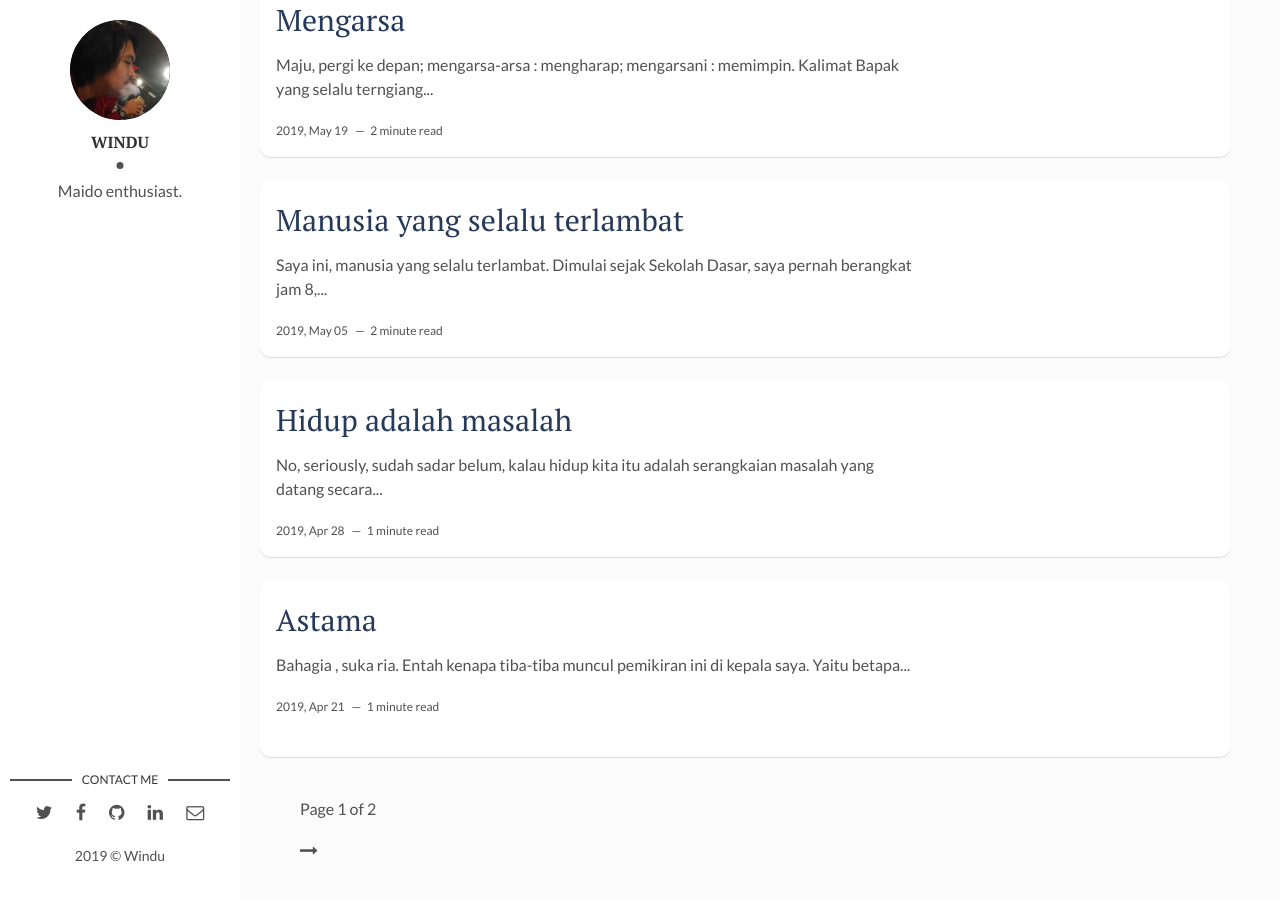
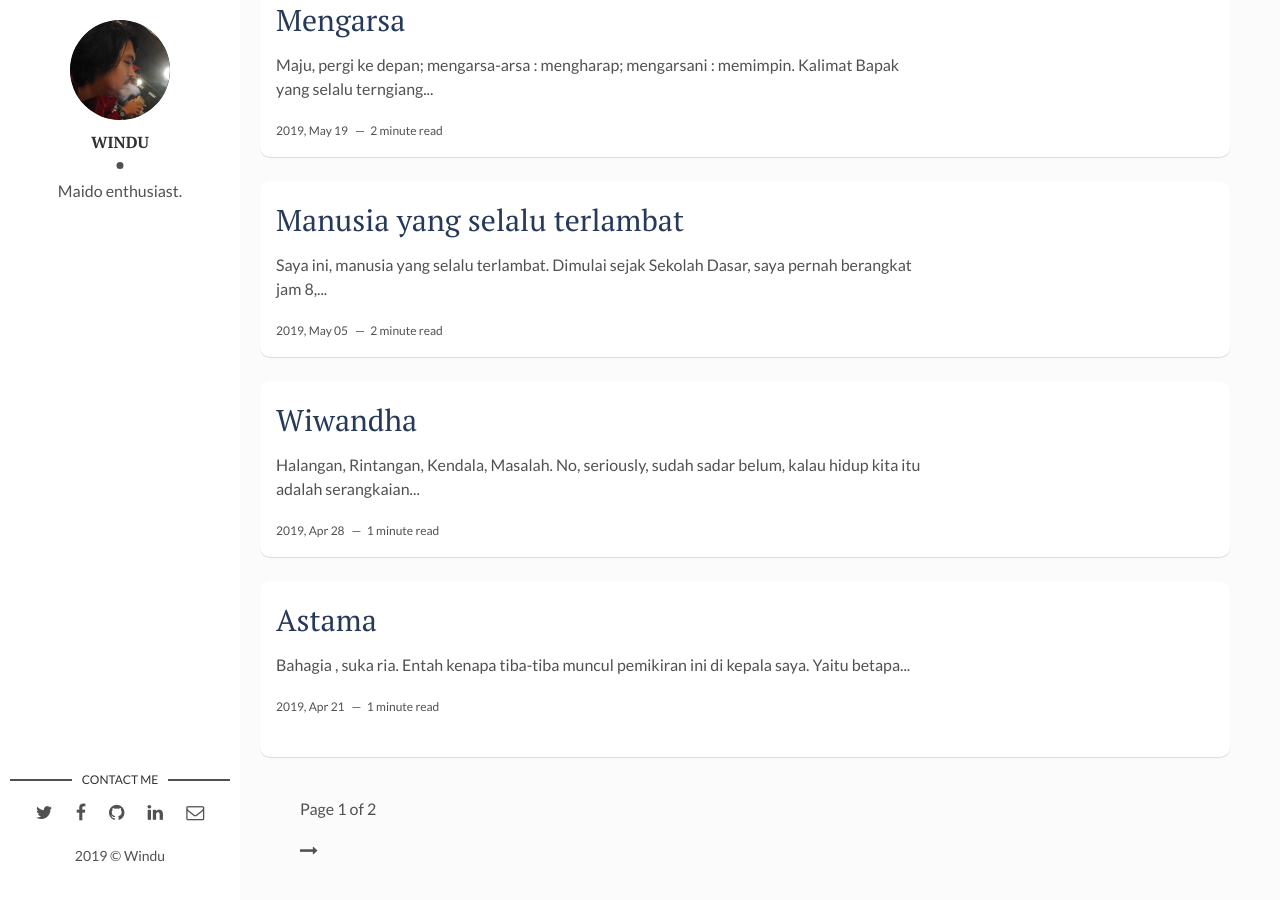
Before and after one commit to windusasongko/windusasongko.github.io, a Jekyll site: the page built from index.html, in a window 1280 px wide and 900 px high, scrolled down 839 px. Built offline with Jekyll 4.4.1, drawn with Linux system fonts in a browser that asks for light colours; the list of posts is cut into pages by our own code.

Commit message:
Update and rename 2019-04-28-hidup-adalah-masalah.markdown to 2019-04-28-wiwandha.markdown

```diff
--- a/_posts/2019-04-28-hidup-adalah-masalah.markdown
+++ b/_posts/2019-04-28-wiwandha.markdown
@@ -1,12 +1,14 @@
 ---
 layout: post
-title: Hidup adalah masalah
+title: Wiwandha
 date: 2019-04-28 20:20:00 +0700
 description: # Add post description (optional)
 img:
 fig-caption: # Add figcaption (optional)
 tags: [Opini]
 ---
+
+***Halangan, Rintangan, Kendala, Masalah.***
 
 No, seriously, sudah sadar belum, kalau hidup kita itu adalah serangkaian masalah yang datang secara beruntutan. Dengan masa-masa tenang di sela-selanya, dan masa istirahat di dalam proses penyelesaiannya.
 
```
